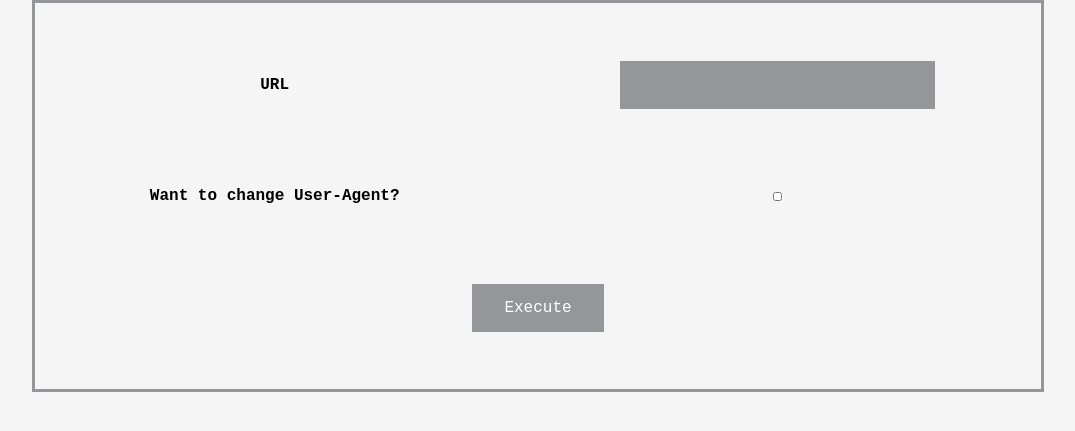
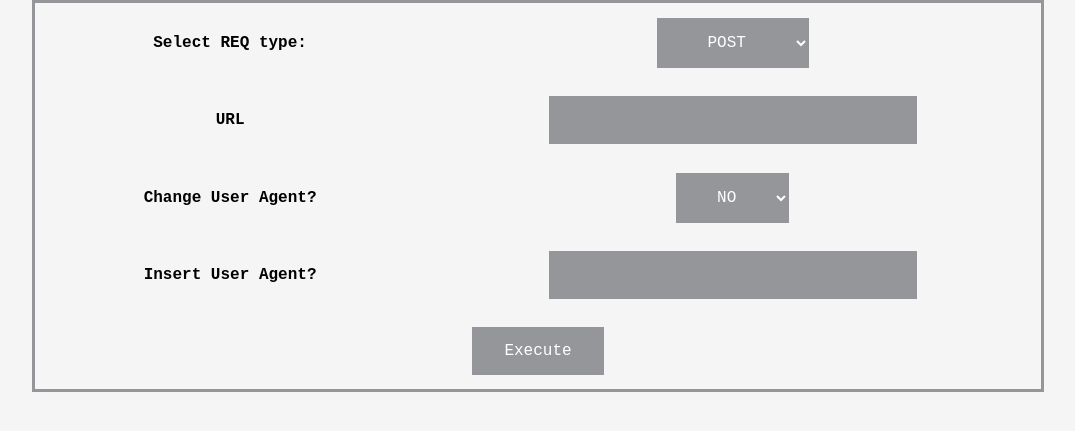
Before and after one commit to Deviathan/web_bunny, a Flask app: page /target in a window 1280 px wide. Shown: the part 293-724 px from the top of the page, without its empty margins (102-1177 px from the left). Run offline with Flask 2, Linux system fonts and the light colour scheme.

Commit message:
added forms

```diff
--- a/forms.py
+++ b/forms.py
@@ -1,8 +1,11 @@
 from flask_wtf import FlaskForm
-from wtforms import StringField,SubmitField,BooleanField
+from wtforms import StringField,SubmitField,BooleanField,SelectField
 from wtforms.validators import DataRequired
 
 class url_form(FlaskForm):
+    req = SelectField('Select REQ type:', choices = [('POST','POST'),('GET','GET'),('PUT','PUT'),('DELETE','DELETE'),('HEAD','HEAD'),('OPTIONS','OPTIONS')])
     url = StringField('URL' ,validators = [DataRequired()])
-    c_ua = BooleanField("Want to change User-Agent?")
+    c_ua = SelectField('Change User Agent?', choices = [('NO','NO'),('YES','YES')])
+    in_ua = StringField('Insert User Agent?',validators = [DataRequired()])
+
     execute = SubmitField('Execute')
--- a/templates/layout.html
+++ b/templates/layout.html
@@ -40,10 +40,7 @@
       background-color: #949699;
       color: white;}
 
-      .checkmark{
-      height: 15%;
-      width: 15%;
-      background-color: #eee;}
+
       </style>
     </head>
     <body>
--- a/templates/target.html
+++ b/templates/target.html
@@ -3,8 +3,10 @@
     <form method= "POST" action="">
         <table class="table">
             {{ form.hidden_tag()}}
+            <tr><th>{{ form.req.label }}</th><td>{{ form.req (class="button")}}</td></tr>
             <tr><th>{{ form.url.label }}</th><td>{{ form.url (class ="input") }}</td></tr>
-            <tr><th> {{ form.c_ua.label}}</th><td>{{ form.c_ua(class ="checkmark") }}</td></tr>
+            <tr><th> {{ form.c_ua.label }}</th><td>{{ form.c_ua (class ="button") }}</td></tr>
+            <tr><th> {{ form.in_ua.label }}</th><td>{{ form.in_ua (class ="input") }}</td></tr>
             <tr><td colspan="2">{{form.execute (class ="button")}}</td></tr>
     </form>
 {%endblock content%}
```
